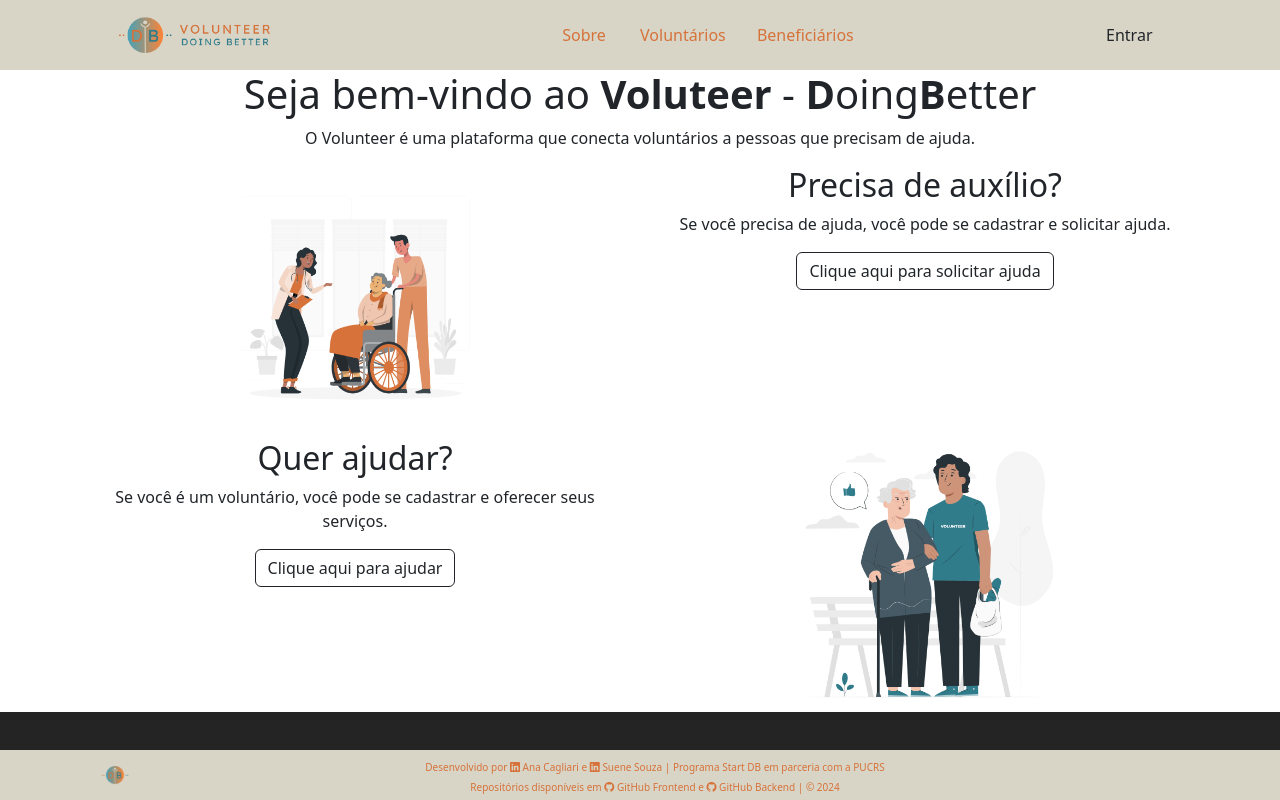
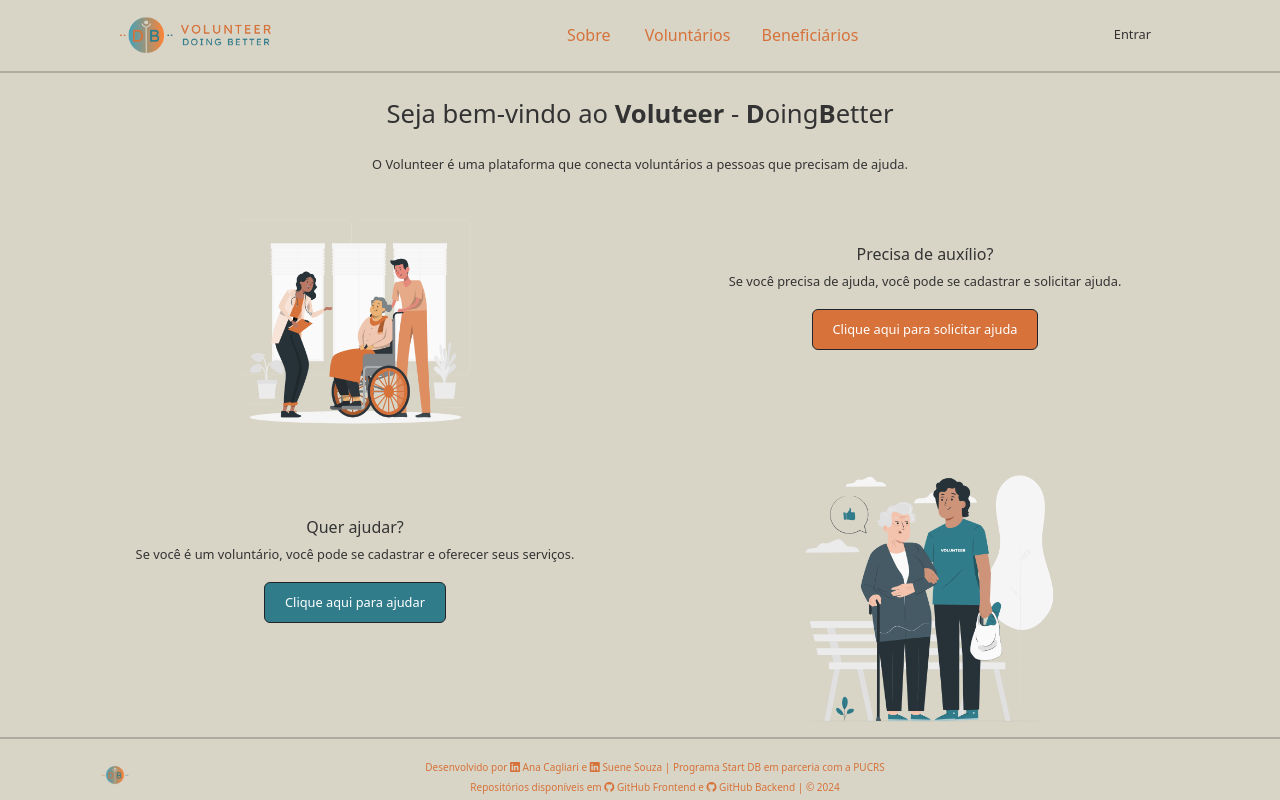
Before and after one commit to anacagliari/db-voluntariado-frontend, a React (Vite) app: page / in a window 1280 px wide. Built offline with nearby package versions, Linux system fonts and the light colour scheme.

Commit message:
create style home

```diff
--- a/src/App.tsx
+++ b/src/App.tsx
@@ -9,12 +9,12 @@ import Home from "./pages/Home";
 export default function App() {
   return (
     <Router>
-      <body>
-      <MyHeader />
+      <body style={{ backgroundColor: "#d8d5c7" }}>
+        <MyHeader />
         <Routes>
           <Route path="/" element={<Home />} />
         </Routes>
-      <MyFooter />
+        <MyFooter />
       </body>
     </Router>
   );
--- a/src/index.css
+++ b/src/index.css
@@ -5,7 +5,7 @@
 
   color-scheme: light dark;
   color: rgba(255, 255, 255, 0.87);
-  background-color: #242424;
+  background-color: #d8d5c7;;
 
   font-synthesis: none;
   text-rendering: optimizeLegibility;
--- a/src/pages/Home.tsx
+++ b/src/pages/Home.tsx
@@ -1,9 +1,11 @@
 import ajudar from "../assets/Volunteering-pana.png";
 import ajuda from "../assets/Medical care-rafiki.png";
+import "../styles/Home.css";
 
 export default function Home() {
   return (
-    <div style={{ height: "100%" }}>
+    <div className="home">
+      <hr style={{ border: "1px solid #333", margin: "1px 0" }} />
       <h1>
         Seja bem-vindo ao <strong>Voluteer</strong> - <strong>D</strong>oing
         <strong>B</strong>etter
@@ -27,7 +29,7 @@ export default function Home() {
               Se você precisa de ajuda, você pode se cadastrar e solicitar
               ajuda.
             </p>
-            <button type="button" className="btn btn-outline-dark">
+            <button type="button" className="btn btn-outline-dark laranja">
               Clique aqui para solicitar ajuda
             </button>
           </div>
@@ -41,7 +43,7 @@ export default function Home() {
               Se você é um voluntário, você pode se cadastrar e oferecer seus
               serviços.{" "}
             </p>
-            <button type="button" className="btn btn-outline-dark">
+            <button type="button" className="btn btn-outline-dark azul">
               Clique aqui para ajudar
             </button>
           </div>
@@ -54,6 +56,7 @@ export default function Home() {
           </div>
         </div>
       </section>
+      <hr style={{ border: "1px solid #333", margin: "1px 0" }} />
     </div>
   );
 }
--- /dev/null
+++ b/src/styles/Home.css
@@ -0,0 +1,80 @@
+.home {
+  height: "100%";
+  background-color: #d8d5c7;
+}
+
+.home h1 {
+  font-size: 1.6em;
+  color: #333;
+  text-align: center;
+  margin: 2%;
+  background-color: #d8d5c7;
+}
+
+.home p {
+  font-size: 0.8em;
+  color: #333;
+  text-align: center;
+  background-color: #d8d5c7;
+}
+
+.col h2 {
+  font-size: 1em;
+  color: #333;
+  text-align: center;
+  margin-top: 10%;
+  background-color: #d8d5c7;
+}
+
+.col p {
+  font-size: 0.8em;
+  color: #333;
+  text-align: center;
+  background-color: #d8d5c7;
+}
+
+.btn {
+  font-size: 0.8em;
+  color: #333;
+  text-align: center;
+  background-color: #d8d5c7;
+}
+
+.btn:hover {
+  font-size: 0.8em;
+  color: #333;
+  text-align: center;
+  background-color: #d8d5c76e;
+}
+
+.body {
+  background-color: #d8d5c7;
+}
+
+.container {
+  display: flex;
+  justify-content: space-around;
+  align-items: center;
+}
+
+.laranja {
+  background-color: #d6723a;
+  color: white;
+  padding: 10px 20px;
+  text-align: center;
+  text-decoration: none;
+  display: inline-block;
+  margin: 2px 1px;
+  cursor: pointer;
+}
+
+.azul {
+  background-color: #317c8b;
+  color: white;
+  padding: 10px 20px;
+  text-align: center;
+  text-decoration: none;
+  display: inline-block;
+  margin: 2px 1px;
+  cursor: pointer;
+}
```
